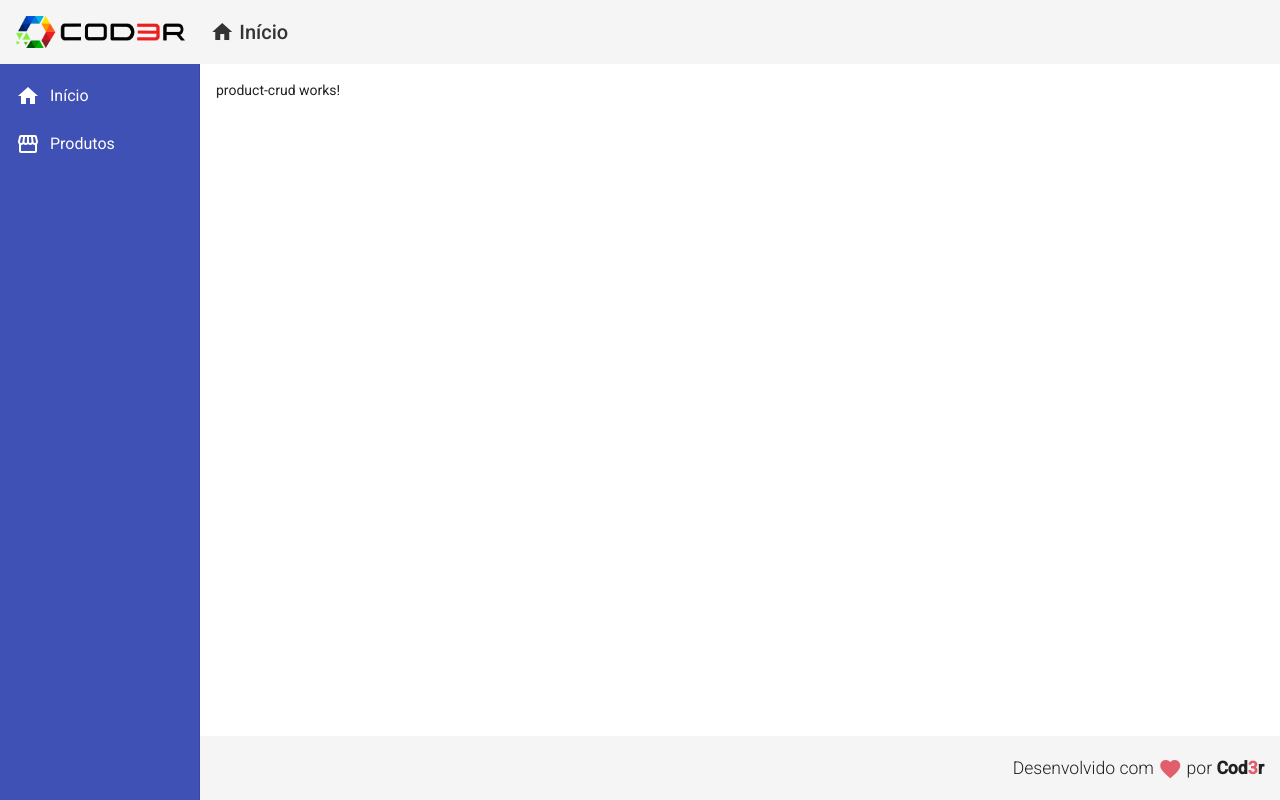
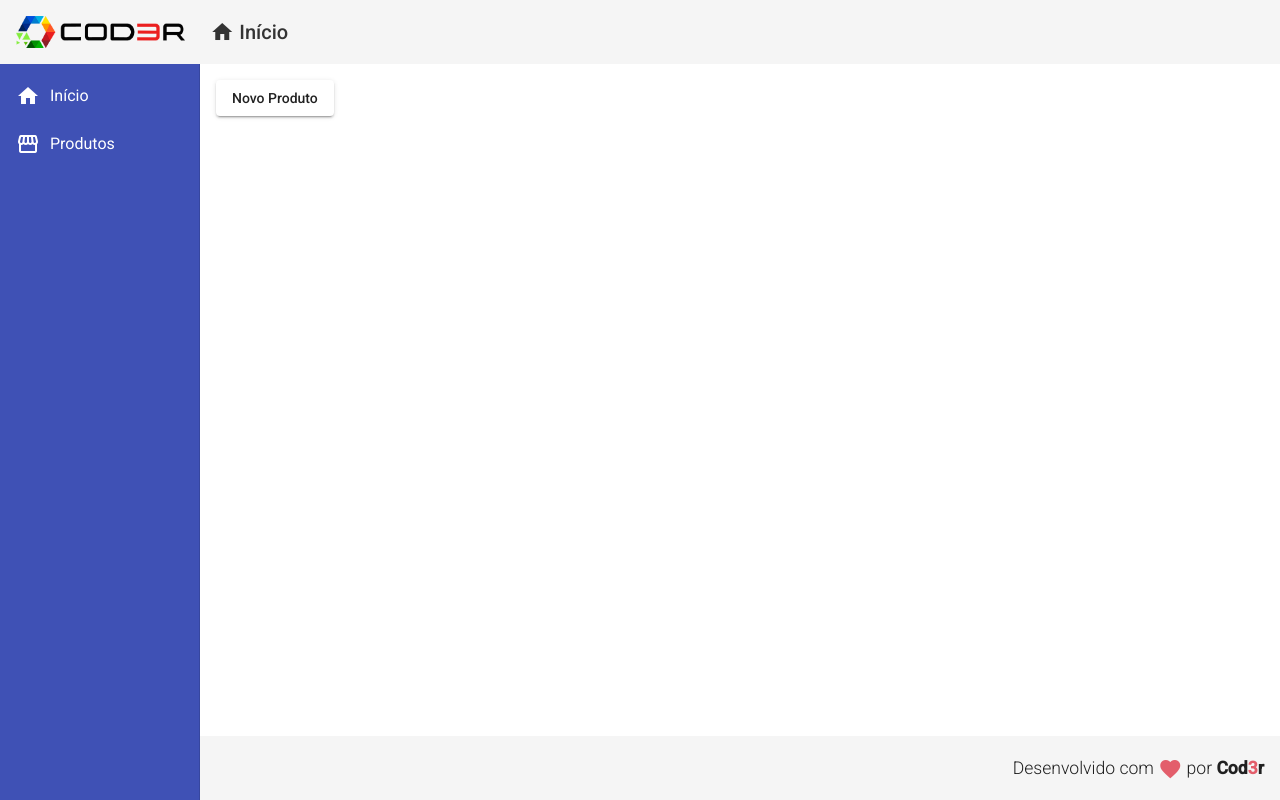
Before and after one commit to lhserafim/javascript, an Angular app in the folder angular/crud/frontend/: page /products in a window 1280 px wide. Built offline with nearby package versions, Linux system fonts and the light colour scheme.

Commit message:
447. Navegar para Tela de Criar Produtos

```diff
--- a/angular/crud/frontend/src/app/app.module.ts
+++ b/angular/crud/frontend/src/app/app.module.ts
@@ -22,6 +22,8 @@
 import { RedDirective } from './directives/red.directive';
 import { ForDirective } from './directives/for.directive';
 import { ProductCreateComponent } from './components/product/product-create/product-create.component';
+// Aula 447. Navegar para Tela de Criar Produtos
+import { MatButtonModule } from '@angular/material/button';
 
 @NgModule({
   declarations: [
@@ -42,7 +44,8 @@
     MatToolbarModule,
     MatSidenavModule,
     MatListModule,
-    MatCardModule
+    MatCardModule,
+    MatButtonModule
   ],
   providers: [],
   bootstrap: [AppComponent]
--- a/angular/crud/frontend/src/app/views/product-crud/product-crud.component.html
+++ b/angular/crud/frontend/src/app/views/product-crud/product-crud.component.html
@@ -1 +1,4 @@
-<p>product-crud works!</p>
+<!-- Aula 447. Navegar para Tela de Criar Produtos -->
+<button mat-raised-button (click)="navigateToProductCreate()">
+    Novo Produto
+</button>
--- a/angular/crud/frontend/src/app/views/product-crud/product-crud.component.ts
+++ b/angular/crud/frontend/src/app/views/product-crud/product-crud.component.ts
@@ -1,4 +1,6 @@
 import { Component, OnInit } from '@angular/core';
+//Aula 447. Navegar para Tela de Criar Produtos
+import { Router } from '@angular/router'
 
 @Component({
   selector: 'app-product-crud',
@@ -7,9 +9,14 @@
 })
 export class ProductCrudComponent implements OnInit {
 
-  constructor() { }
+  constructor(private router: Router) { } // Aula 447. Navegar para Tela de Criar Produtos - Injeção de dependências
 
   ngOnInit(): void {
   }
 
+  navigateToProductCreate(): void {
+    //console.log('Navegando...')
+    this.router.navigate(['/products/create'])
+  }
+
 }
```
